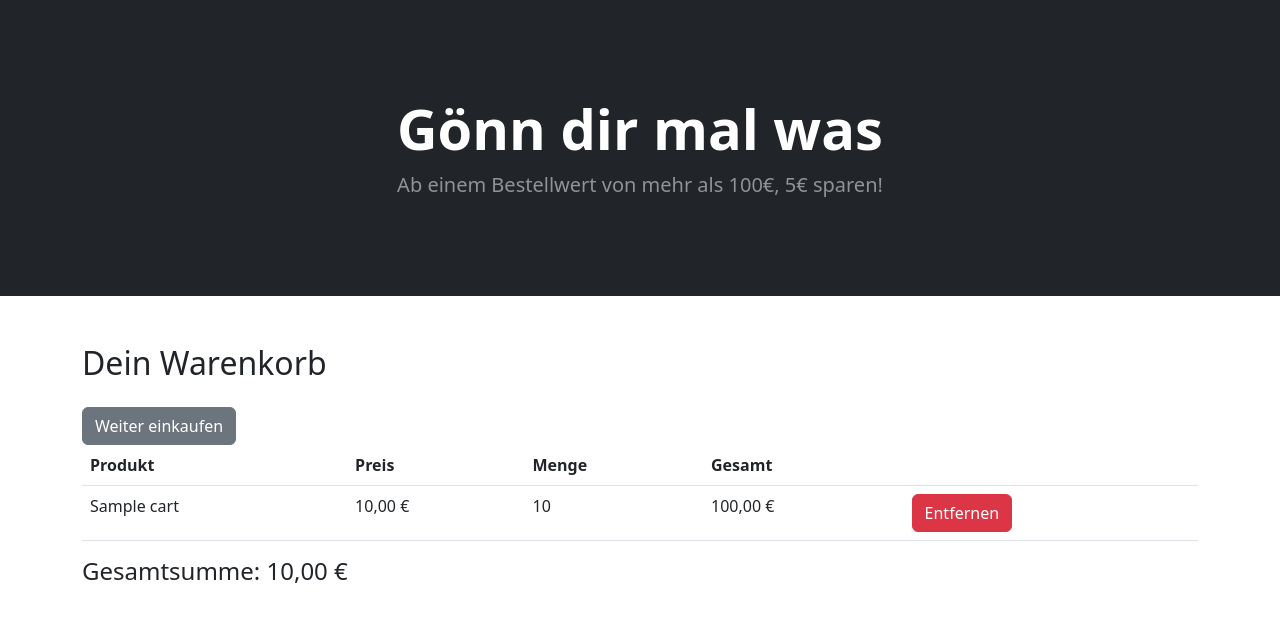
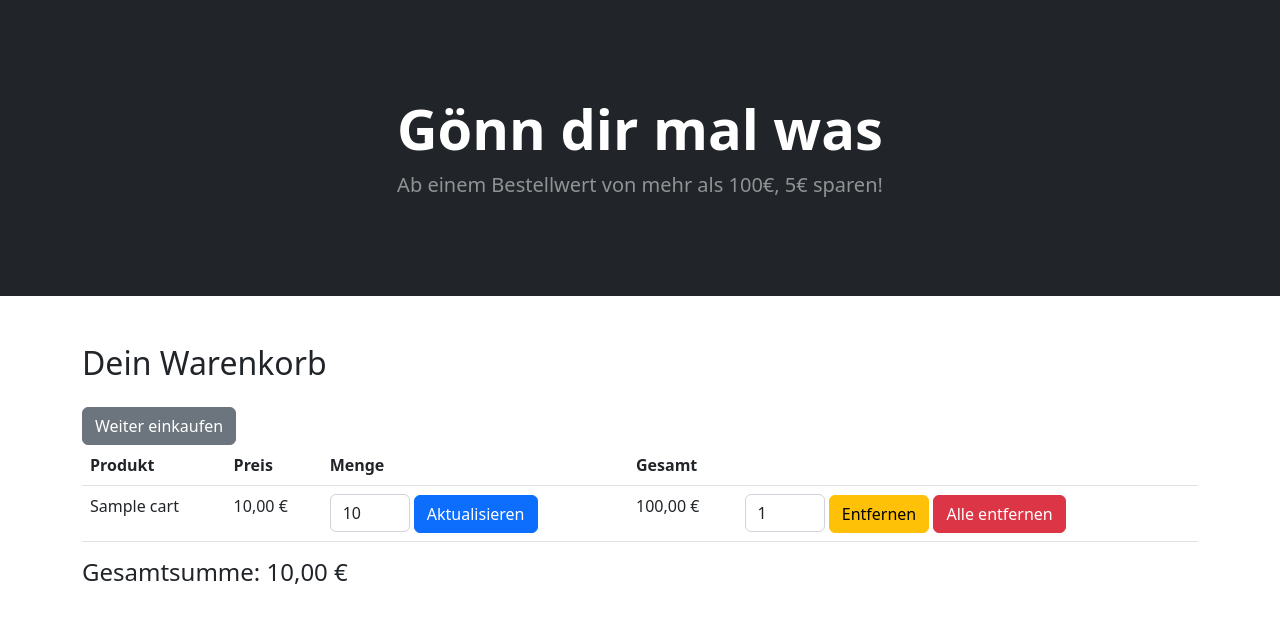
Before and after one commit to LinssLeon/shop, a Symfony app: template templates/cart/index.html.twig in a window 1280 px wide. Shown: the part 89-712 px from the top of the page. Run offline with Twig, Linux system fonts and the light colour scheme; the template is opened without the code that fills it: most values are stand-ins (such as "Sample title", 1, 10 or a date in 2020); some libraries are stand-ins or nearby versions.

Commit message:
Bugfix remove from cart
Es wurden immer alle Produkte von einer Sorte entfernt, angenommen man hat ein Produkt 5x kann man nun genau bestimmen wie viele man wieder entfernen möchte, oder ob man eben alle entfernen möchte.

```diff
--- a/templates/cart/index.html.twig
+++ b/templates/cart/index.html.twig
@@ -9,7 +9,6 @@
 	<div class="container mt-5">
 		<h2>Dein Warenkorb</h2>
 		<a href="{{ path('home') }}" class="btn btn-secondary mt-3">Weiter einkaufen</a>
-
 
 		{% if cart is empty %}
 			<p>Dein Warenkorb ist leer.</p>
@@ -30,11 +29,20 @@
 							<td>{{ item.name }}</td>
 							<td>{{ item.price|number_format(2, ',', '.') }}
 								€</td>
-							<td>{{ item.quantity }}</td>
+							<td>
+								<form action="{{ path('cart_update', {id: id}) }}" method="post" class="d-inline">
+									<input type="number" name="quantity" value="{{ item.quantity }}" min="1" class="form-control d-inline" style="width: 80px;">
+									<button type="submit" class="btn btn-primary">Aktualisieren</button>
+								</form>
+							</td>
 							<td>{{ (item.price * item.quantity)|number_format(2, ',', '.') }}
 								€</td>
 							<td>
-								<a href="{{ path('cart_remove', {id: id}) }}" class="btn btn-danger">Entfernen</a>
+								<form action="{{ path('cart_remove_quantity', {id: id}) }}" method="post" class="d-inline">
+									<input type="number" name="quantity" value="1" min="1" max="{{ item.quantity }}" class="form-control d-inline" style="width: 80px;">
+									<button type="submit" class="btn btn-warning">Entfernen</button>
+								</form>
+								<a href="{{ path('cart_remove', {id: id}) }}" class="btn btn-danger">Alle entfernen</a>
 							</td>
 						</tr>
 					{% endfor %}
```
Also changed, not shown: src/Controller/CartController.php (+50 -0 lines).
